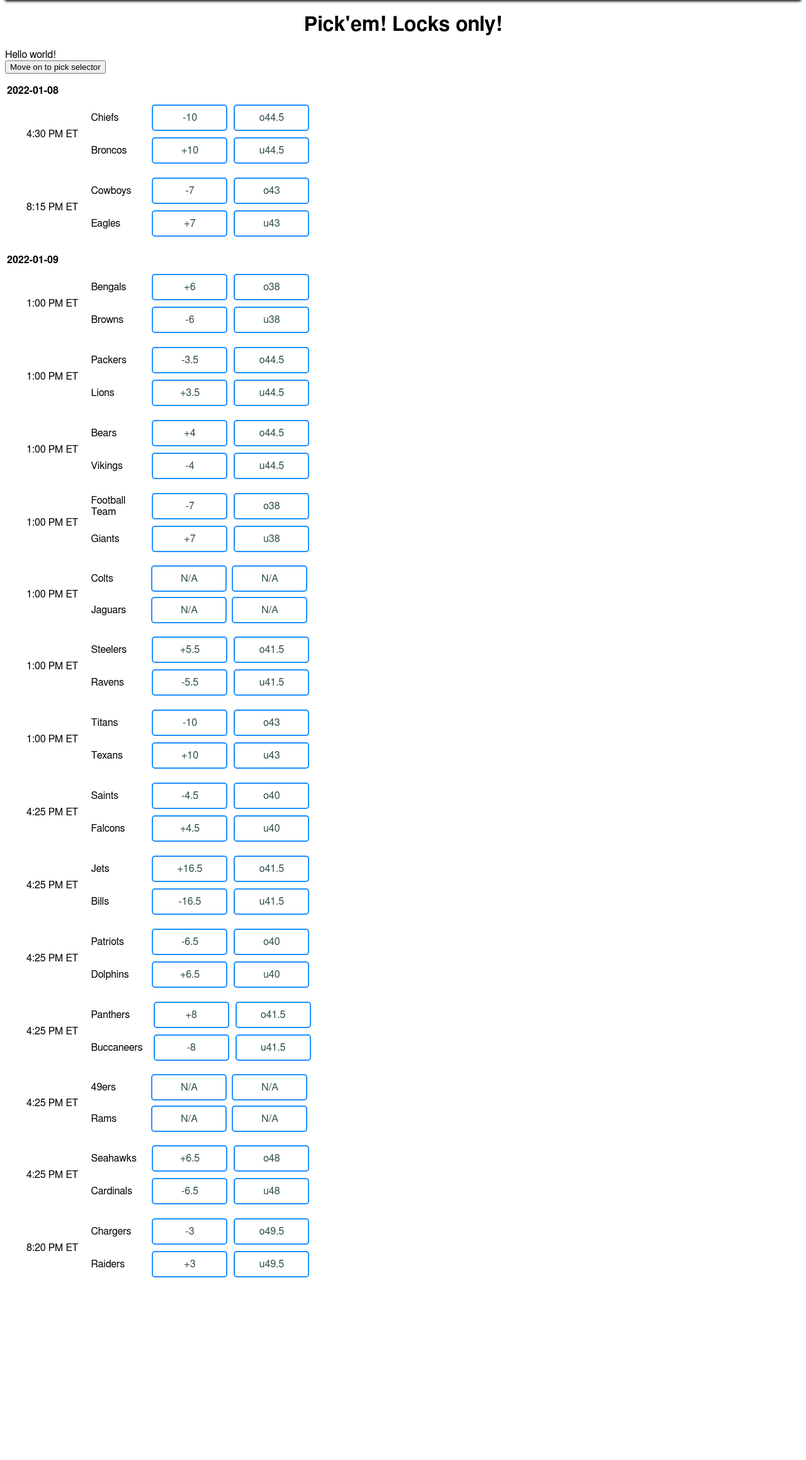
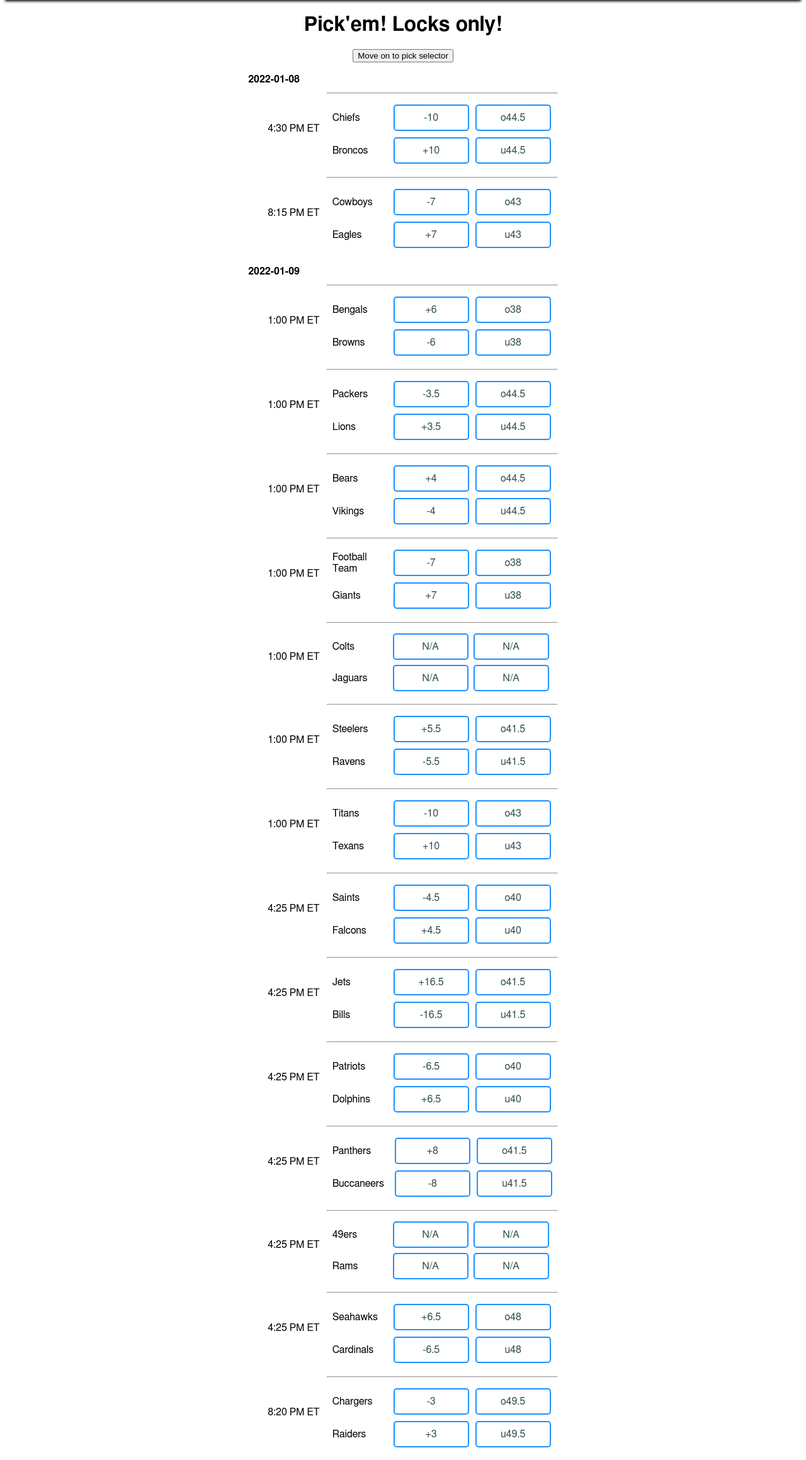
Before and after one commit to michael-abbate/pickem-app, a Flask app: page / in a window 1280 px wide. Shown: the part 81-2400 px from the top of the page at 63% size. Before the commit the page ends 2110 px from the top, so only its background shows below. Run offline with Flask 2, Linux system fonts and the light colour scheme; some libraries are stand-ins or nearby versions.

Commit message:
minor index page updates

```diff
--- a/templates/index.html
+++ b/templates/index.html
@@ -7,9 +7,8 @@
 {% endblock %}
 
 {% block body %}
-Hello world!
 
-
+<center>
     <form method='post' id='pickem-form-1' action="/select">
         <button type='submit'>Move on to pick selector</button>
         <table class='pickem-table'>
@@ -17,11 +16,16 @@
             <th>{{ col }}</th>
             {% endfor %} -->
             {% for day in unique_days %}
-        <td style='padding-top:1em;'><b>{{ day }}</b></td>
+            <td style='padding-top:1em;'>
+                <b>{{ day }}</b>
+            </td>
             {% for i,row in records[records.date == day].iterrows() %}
             <tr>
-            <td class='time-cell'>{{ row.time }}</td>
+                <td class='time-cell'>
+                    {{ row.time }}
+                </td>
                 <td>
+                    <hr>
                     <table class='nested-pickem-table'>
                         <tr class='away-row'>
                             <td class='matchup-cell'>{{ row.team1_name }}</td>
@@ -98,6 +102,7 @@
             {% endfor %}
         </table>
     </form>
+</center>
 
 
 {% endblock %}
```
Lines whose indentation alone changed are shown as unchanged.
